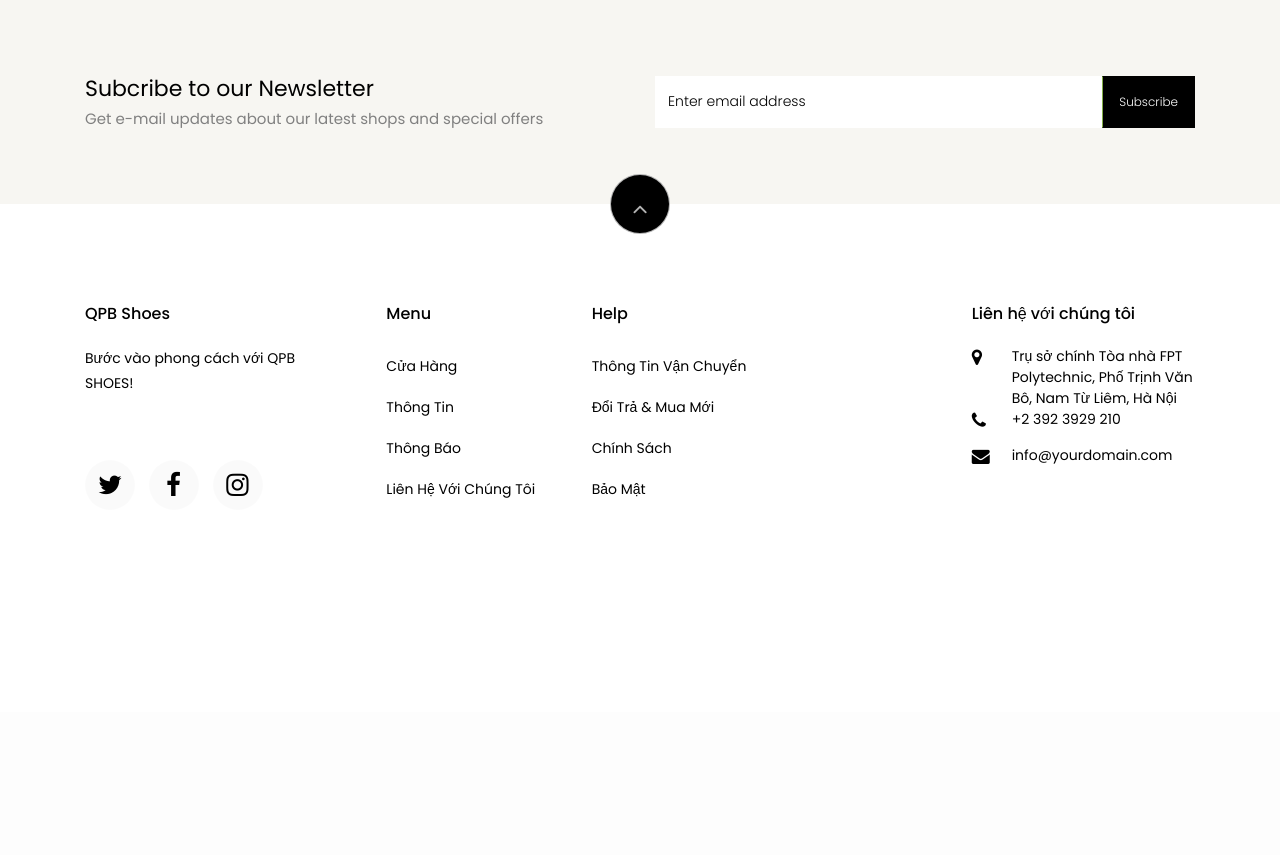
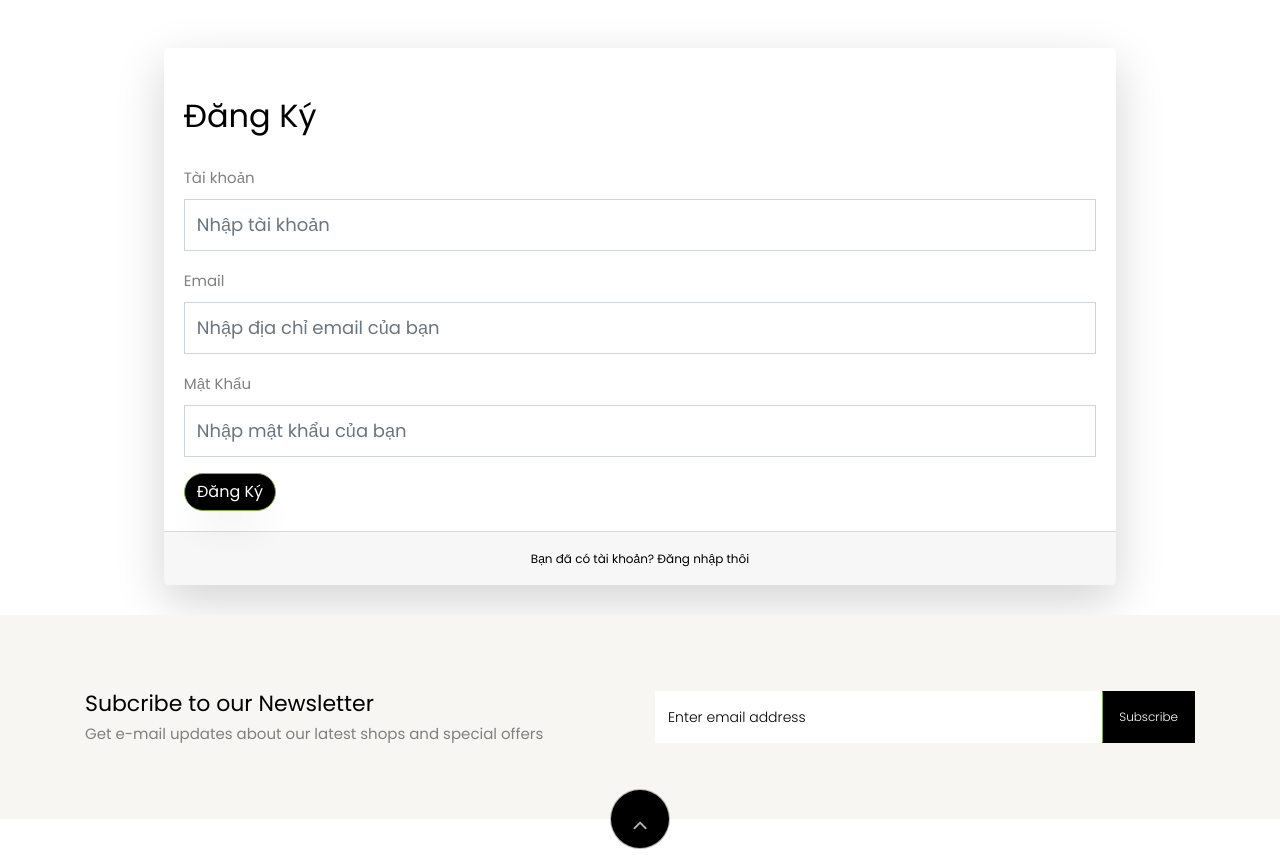
Before and after one commit to quytoon/fa2023-bl2-WD18317-PRO1014-nhom12, a PHP site: page /index.php?act=dangky in a window 1280 px wide. Shown: the part 96-951 px from the top of the page. Before the commit the page ends 594 px from the top, so only its background shows below. Run offline with PHP 8.4, Linux system fonts and the light colour scheme; some libraries are stand-ins or nearby versions; some web fonts are replaced.

Commit message:
update dang ky

```diff
--- a/admin/index.php
+++ b/admin/index.php
@@ -1,5 +1,5 @@
 <?php
-// include 'header.php';
+include 'header.php';
 include '../model/pdo.php';
 include '../model/danhmuc.php';
 include '../model/taikhoan.php';
--- a/index.php
+++ b/index.php
@@ -5,6 +5,7 @@ include "model/pdo.php";
 include "model/sanpham.php";
 include "model/danhmuc.php";
 include "model/binhluan.php";
+include "model/taikhoan.php";
 include "global.php";
 if (isset($_GET['act']) && ($_GET['act'] != "")) {
     $act = $_GET['act'];
@@ -51,6 +52,24 @@ if (isset($_GET['act']) && ($_GET['act'] != "")) {
         case "thanhtoan":
             include "view/thanhtoan.php";
             break;
+        case "dangnhap":
+            if (isset($_POST['dangnhap'])) {
+                $loginMess = dangnhap($_POST['TenTaiKhoan'], $_POST['MatKhau']);
+            }
+            include "view/taikhoan/dangnhap.php";
+            break;
+        case "dangky":
+
+            if(isset($_POST['dangky']) && ($_POST['dangky']!="")){
+                $TenTaiKhoan = $_POST['TenTaiKhoan'];
+                $Email = $_POST['Email'];
+                $MatKhau = $_POST['MatKhau'];
+                dangky($TenTaiKhoan,$Email,$MatKhau);
+                $thongbao="Đăng ký thành công";
+            }
+            include "view/taikhoan/dangky.php";
+            break;
+
     }
 } else {
     include "view/home.php";
--- a/model/taikhoan.php
+++ b/model/taikhoan.php
@@ -1,4 +1,26 @@
 <?php
+//Đăng nhập
+function dangnhap($TenTaiKhoan,$MatKhau) {
+    $sql="SELECT * FROM taikhoan WHERE TenTaiKhoan='$TenTaiKhoan' and MatKhau='$MatKhau'";
+    $taikhoan = pdo_query_one($sql);
+
+    if ($taikhoan != false) {
+        $_SESSION['TenTaiKhoan'] = $TenTaiKhoan;
+    } else {
+        return "Thông tin tài khoản sai";
+    }
+}
+//Đăng Ký
+function dangky($TenTaiKhoan,$Email,$MatKhau){
+    $sql="INSERT INTO `taikhoan` ( `TenTaiKhoan`, `Email`, `MatKhau`) VALUES ( '$TenTaiKhoan', '$Email','$MatKhau') ";
+    pdo_execute($sql);
+}
+//Đăng xuất
+function dangxuat() {
+    if (isset($_SESSION['TenTaiKhoan'])) {
+        unset($_SESSION['TenTaiKhoan']);
+    }
+}
 // Load toàn bộ tài khoản
 function loadall_taikhoan()
 {
--- a/view/header.php
+++ b/view/header.php
@@ -74,8 +74,8 @@
 	          <li class="nav-item"><a href="blog.html" class="nav-link">Blog</a></li>
 	          <li class="nav-item"><a href="contact.html" class="nav-link">Contact</a></li>
 	          <li class="nav-item cta cta-colored"><a href="cart.html" class="nav-link"><span class="icon-shopping_cart"></span>[0]</a></li>
-			  <li class="nav-item"><a href="dangky.php" class="nav-link">Đăng Ký</a></li>
-			  <li class="nav-item"><a href="dangnhap.php" class="nav-link">Đăng nhập</a></li>
+			  <li class="nav-item"><a href="index.php?act=dangky" class="nav-link">Đăng Ký</a></li>
+			  <li class="nav-item"><a href="index.php?act=dangnhap" class="nav-link">Đăng nhập</a></li>
 	        </ul>
 	      </div>
 	    </div>
--- /dev/null
+++ b/view/taikhoan/dangky.php
@@ -0,0 +1,34 @@
+<div class="row justify-content-center">
+        <div class="col-lg-9">
+            <div class="card shadow-lg border-0 rounded-lg mt-5">
+                <div class="card-body">
+                  <h2 class="my-4">Đăng Ký</h2>
+                <form method="POST" action="index.php?act=dangky">
+                    <div class="mb-3">
+                        <label for="TenTaiKhoan" class="form-label">Tài khoản</label>
+                        <input type="text" name="TenTaiKhoan" class="form-control" id="TenTaiKhoan" placeholder="Nhập tài khoản">
+                    </div>
+                    <div class="mb-3">
+                        <label for="email" class="form-label">Email</label>
+                        <input type="email" name="Email" class="form-control" id="email" placeholder="Nhập địa chỉ email của bạn">
+                    </div>
+                    <div class="mb-3">
+                        <label for="matKhau" class="form-label">Mật Khẩu</label>
+                        <input type="password" name="MatKhau" class="form-control" id="MatKhau" placeholder="Nhập mật khẩu của bạn">
+                    </div>
+
+                    <input type="submit" name="dangky" value="Đăng Ký" class="btn btn-primary"></input>
+
+                </form>
+                </div>
+                <?php
+                if(isset($thongbao) && ($thongbao != "")) {
+                    echo $thongbao;
+                }
+            ?>
+                <div class="card-footer text-center py-3">
+                    <div class="small"><a href="index.php?act=dangnhap">Bạn đã có tài khoản? Đăng nhập thôi</a></div>
+                </div>
+            </div>
+        </div>
+    </div>
```
Also changed, not shown: view/taikhoan/dangnhap.php (added, +25 -0 lines).
